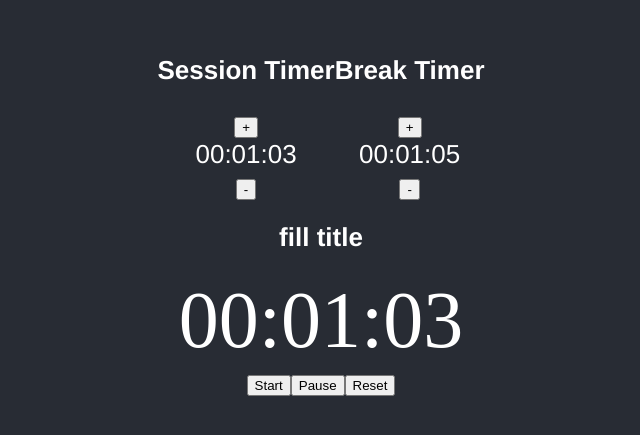
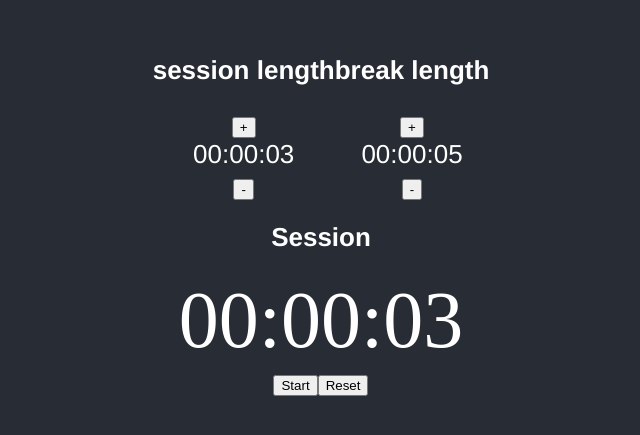
Before and after one commit to acoltelli/pomodoro, a React (Create React App) app: page / in a window 1280 px wide. Shown: the part 185-620 px from the top of the page, without its empty margins (319-959 px from the left). Built offline with nearby package versions, Linux system fonts and the light colour scheme; a web font is replaced by a local one.

Commit message:
make timer loop

```diff
--- a/src/App.js
+++ b/src/App.js
@@ -7,116 +7,178 @@ class Pomodoro extends React.Component {
         constructor(props) {
           super(props);
           this.state = {
-            pomTime: 63, //1500 seconds = 25 min
-            breakTime:  65,
-            // timerDone: false,
+            pomTime: 3, //1500 seconds = 25 min
+            breakTime: 5,
+            pomInput: 1500,
+            breakInput: 300,
             breakFlag: false,
-            timerTitle: "fill title"
+            buttonPress: true
           };
         }
 
-        increasePomTimer(){
-          this.setState({pomTime: this.state.pomTime + 60})
+        increaseTimer(clockType){
+          if (clockType == "pom"){this.setState({pomTime: this.state.pomTime + 60})}
+          else if (clockType == "break"){this.setState({breakTime: this.state.breakTime + 60})}
         }
 
-        decreasePomTimer(){
-          if (this.state.pomTime > 60)  {
-            this.setState({pomTime: this.state.pomTime - 60})
-          }
-          else{
-            this.setState({pomTime: 0})
-          }
+        decreaseTimer(clockType){
+          if (clockType == "pom"){
+            if (this.state.pomTime > 60)  {
+              this.setState({pomTime: this.state.pomTime - 60})}
+            else {this.setState({pomTime: 0})}
         }
-
-        increaseBreakTimer(){
-          this.setState({breakTime: this.state.breakTime + 60})
+          else if (clockType == "break"){
+            if (this.state.breakTime > 60)  {
+              this.setState({breakTime: this.state.breakTime - 60})  }
+            else {this.setState({breakTime: 0})}
         }
-
-        decreaseBreakTimer(){
-          if (this.state.breakTime > 60)  {
-            this.setState({breakTime: this.state.breakTime - 60})
-          }
-          else{
-            this.setState({breakTime: 0})
-          }
-        }
+      }
 
         getHours(clockType) {
-          if (clockType == "pom"){return ("0" + Math.floor(this.state.pomTime / 3600)).slice(-2);}
-          else {return ("0" + Math.floor(this.state.pomTime / 3600)).slice(-2);}
+          if (clockType == "pom" || clockType == "pomInput"){return ("0" + Math.floor(this.state.pomTime / 3600)).slice(-2);}
+          else if (clockType == "break"){return ("0" + Math.floor(this.state.pomTime / 3600)).slice(-2);}
+          else if (clockType == "pomInput"){return ("0" + Math.floor(this.state.pomInput / 3600)).slice(-2);}
+          else if (clockType == "breakInput"){return ("0" + Math.floor(this.state.breakInput / 3600)).slice(-2);}
         }
 
         getMinutes(clockType) {
           if (clockType == "pom"){return ("0" + Math.floor((this.state.pomTime % 3600) / 60)).slice(-2);}
-          else{return ("0" + Math.floor((this.state.breakTime % 3600) / 60)).slice(-2);}
+          else if (clockType == "break"){return ("0" + Math.floor((this.state.breakTime % 3600) / 60)).slice(-2);}
+          else if (clockType == "pomInput"){return ("0" + Math.floor((this.state.pomInput % 3600) / 60)).slice(-2);}
+          else if (clockType == "breakInput"){return ("0" + Math.floor((this.state.breakInput % 3600) / 60)).slice(-2);}
         }
 
         getSeconds(clockType) {
           if (clockType == "pom"){return ("0" + (this.state.pomTime % 60)).slice(-2);}
-          else {return ("0" + (this.state.breakTime % 60)).slice(-2);}
+          else if (clockType == "break"){return ("0" + (this.state.breakTime % 60)).slice(-2);}
+          else if (clockType == "pomInput"){return ("0" + (this.state.pomInput % 60)).slice(-2);}
+          else if (clockType == "breakInput"){return ("0" + (this.state.breakInput % 60)).slice(-2);}
         }
 
-        startTime(clockType) {
+        clearCountdown(clockType){
+          if (clockType == "pom"){clearInterval(this.countdown);}
+          else if (clockType == "break"){clearInterval(this.countdownB);};
+        }
+
+        helper(clockType){
+          if (clockType == "pom"){this.startBreakTime();}
+          else if (clockType == "break"){this.startTime()};
+       }
+
+        startTime() {
           var _this = this;
           this.countdown = setInterval(dec, 1000); //decrements pomTime by one every 1000ms.
+
           function dec(){
             if (_this.state.pomTime > 0){
-            _this.setState({ pomTime: _this.state.pomTime - 1 });
+            _this.setState({
+
+              pomTime: _this.state.pomTime - 1 });
           }
           //clear timer when count is zero
           if (_this.state.pomTime == 0){
-          clearInterval(this.countdown);
+            _this.setState({
+              pomTime: _this.state.pomInput,
+              breakFlag: true})
+          _this.clearCountdown("pom");
+          _this.helper("pom");  }
+
+        }}
+
+       //TODO:refactor
+        startBreakTime() {
+          var _this = this;
+          this.countdownB = setInterval(dec, 1000); //decrements breakTime by one every 1000ms.
+          function dec(){
+            if (_this.state.breakTime > 0){
+            _this.setState({ breakTime: _this.state.breakTime - 1 });
+          }
+          //clear timer when count is zero
+          if (_this.state.breakTime == 0){
+            _this.setState({
+              breakTime: _this.state.breakInput,
+              breakFlag: false})
+            _this.clearCountdown("break");
+            _this.helper("break");
         }}
         }
 
-        resetTime() {
+        resetTime(clockType) {
           this.reset = this.setState({
-            pomTime: (this.state.pomTime = 1500)
+            pomTime: (this.state.pomTime = 1500),
+            breakTime: 300,
+            pomInput: 1500,
+            breakInput: 300,
+            breakFlag: false,
           });
-          clearInterval(this.countdown);
+          this.clearCountdown(clockType);
+
         }
 
-        pauseTime() {
-          clearInterval(this.countdown);
+        pauseButton(clockType) {
+          if (clockType == "pom"){clearInterval(this.countdown);}
+          else if (clockType == "break"){clearInterval(this.countdownB);};
+          this.setState({
+            buttonPress: true
+          });
+        }
+
+        startButton(clockType){
+          if (clockType == "pom"){this.startTime();}
+          else if (clockType == "break"){this.startBreakTime();};
+          this.setState({
+            pomInput: this.state.pomTime,
+            buttonPress: false
+          });
+
         }
 
         // TODO:let hold down of button keep increading count
-        // TODO:combine increase/decrease timers
         render() {
           return (
-
             <div className="App">
 
             <div className = "Inputs">
 
             <div id = "SessionInput">
-            <h2 className="TimerTitle">Session Timer</h2>
-            <button onClick={() => this.increasePomTimer()}>+</button>
-            <div className="">{this.getHours("pom")}:{this.getMinutes("pom")}:{this.getSeconds("pom")}</div>
-            <button onClick={() => this.decreasePomTimer()}>-</button>
+            <h2 className="TimerTitle">session length</h2>
+            <button onClick={() => this.increaseTimer("pom")}>+</button>
+
+            {this.state.buttonPress ? <div className="">{this.getHours("pom")}:{this.getMinutes("pom")}:{this.getSeconds("pom")}</div>
+            :
+            <div className="">{this.getHours("pomInput")}:{this.getMinutes("pomInput")}:{this.getSeconds("pomInput")}</div>
+            }
+
+
+            <button onClick={() => this.decreaseTimer("pom")}>-</button>
             </div>
 
             <div id = "BreakInput">
-            <h2 className="TimerTitle">Break Timer</h2>
-            <button onClick={() => this.increaseBreakTimer()}>+</button>
+            <h2 className="TimerTitle">break length</h2>
+            <button onClick={() => this.increaseTimer("break")}>+</button>
             <div className="">{this.getHours("break")}:{this.getMinutes("break")}:{this.getSeconds("break")}</div>
-            <button onClick={() => this.decreaseBreakTimer()}>-</button>
+            <button onClick={() => this.decreaseTimer("break")}>-</button>
             </div>
 
             </div>
 
-            <h2 className="TimerTitle"> {this.state.timerTitle} </h2>
+            {(this.state.breakFlag) ?
+              <div>
+              <h2 className="TimerTitle"> Break </h2>
+              <div className="TimeDisplay">{this.getHours("break")}:{this.getMinutes("break")}:{this.getSeconds("break")}</div>
+              {this.state.buttonPress ? <button onClick={() => this.startButton("break")}>Start</button> : <button onClick={() => this.pauseButton("break")}>Pause</button>}
+              <button onClick={() => this.resetTime("break")}>Reset</button>
+              </div>
 
-            {(this.state.breakTime) ?
-            <div className="TimeDisplay">{this.getHours("pom")}:{this.getMinutes("pom")}:{this.getSeconds("pom")}</div>:
-            <div className="TimeDisplay">{this.getHours("break")}:{this.getMinutes("break")}:{this.getSeconds("break")}</div>
+            :
+
+            <div>
+            <h2 className="TimerTitle"> Session </h2>
+            <div className="TimeDisplay">{this.getHours("pom")}:{this.getMinutes("pom")}:{this.getSeconds("pom")}</div>
+            {this.state.buttonPress ? <button onClick={() => this.startButton("pom")}>Start</button> : <button onClick={() => this.pauseButton("pom")}>Pause</button>}
+            <button onClick={() => this.resetTime("pom")}>Reset</button>
+            </div>
             }
-
-            <div className="TimerButtons">
-              <button onClick={() => this.startTime()}>Start</button>
-              <button onClick={() => this.pauseTime()}>Pause</button>
-              <button onClick={() => this.resetTime()}>Reset</button>
-              </div>
 
             </div>
           );
```
